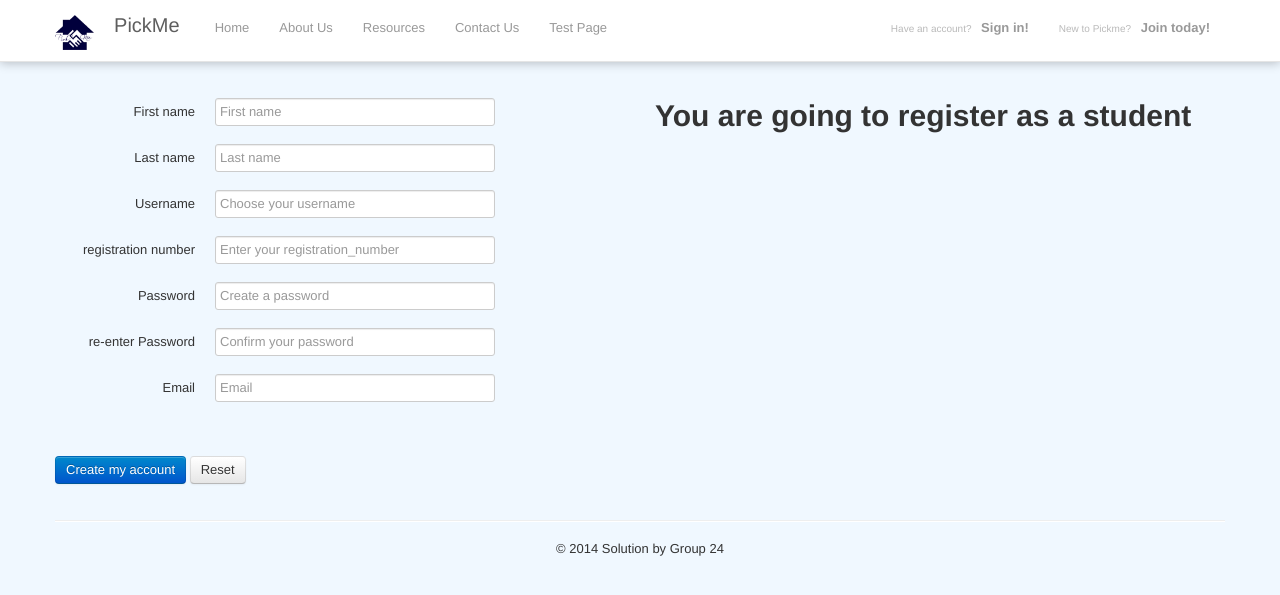
After one commit to alokawimalarathne/pkme, a PHP site: page /studentSignup.php in a window 1280 px wide. The commit adds this page. Shown: the top 595 px of the page. Run offline with PHP 8.4, Linux system fonts and the light colour scheme; data comes from the database, SQL or seed files in the repository; data that the repository does not hold is empty; some libraries are stand-ins or nearby versions.

Commit message:
nimesh forms for 3 user levels

```diff
--- a/header.php
+++ b/header.php
@@ -73,7 +73,7 @@
 		<?php } else { ?>
 		<ul class="nav pull-right">
 			<li><a href="login.php" class="signup-link"><em><?php _e('Have an account?'); ?></em> <strong><?php _e('Sign in!'); ?></strong></a></li>
-			<li><a href="sign_up.php" class="signup-link"><em><?php _e('New to Pickme?'); ?></em> <strong><?php _e('Join today!'); ?></strong></a></li>
+			<li><a href="login.php" class="signup-link"><em><?php _e('New to Pickme?'); ?></em> <strong><?php _e('Join today!'); ?></strong></a></li>
 		</ul>
 		<?php } ?>
 				</div>
--- a/home.php
+++ b/home.php
@@ -36,9 +36,12 @@
 					<?php } ?>
 				</div>
 			</div>
+          </div>
 			<hr>
+
 <div class="features">
 	<div class="row">
+
 
 	</div>
 
--- a/login.php
+++ b/login.php
@@ -13,6 +13,7 @@
 			<label for="usernamemail"><?php _e('Username or Email Address'); ?></label>
 				<div class="control">
 					<input id="usernamemail" name="usernamemail" type="text"/>
+                                        <a href="login.php"></a>
 				</div>
 			</div>
 			<input type="submit" class="hidden" name="forgotten">
@@ -52,7 +53,10 @@
 			<input type="checkbox" id="remember" name="remember"/><span><?php _e('Stay signed in'); ?></span>
 		</label>
 
-		<p class="signup"><a href="sign_up.php"><?php _e('New to Pickme? <strong>Join today!</strong>'); ?></a></p>
+		<p class="signup"><?php _e('New to Pickme? <strong>Join today!</strong>'); ?></a></p>
+                <p class="signup"><a href="studentSignup.php"><?php _e('Join as student'); ?></a></p>
+                <p class="signup"><a href="staffSignup.php"><?php _e('Join as staff'); ?></a></p>
+                <p class="signup"><a href="companySignup.php"><?php _e('Join as company'); ?></a></p>
 
 		<?php if ( !empty($pickme_integration->enabledMethods) ) : ?>
 
--- /dev/null
+++ b/studentSignup.php
@@ -0,0 +1,83 @@
+<?php include_once('classes/signup.class.php'); ?>
+<?php include_once('header.php'); ?>
+
+<div class="row">
+	<div class="span6">
+            <form class="form-horizontal" method="post" action="studentSignup.php" id="sign-up-form">
+			<fieldset>
+				<div class="control-group">
+					<label class="control-label" for="name"><?php _e('First name'); ?></label>
+					<div class="controls">
+						<input type="text" class="input-xlarge" id="name" name="name" value="<?php echo $signUp->getPost('name'); ?>" placeholder="<?php _e('First name'); ?>">
+					</div>
+
+                                </div>
+
+				<div class="control-group">
+					<label class="control-label" for="lname"><?php _e('Last name'); ?></label>
+					<div class="controls">
+						<input type="text" class="input-xlarge" id="lname" name="lname" value="<?php echo $signUp->getPost('lname'); ?>" placeholder="<?php _e('Last name'); ?>">
+					</div>
+				</div>
+
+				<div class="control-group" id="usrCheck">
+					<label class="control-label" for="username"><?php _e('Username'); ?></label>
+					<div class="controls">
+						<input type="text" class="input-xlarge" id="username" name="username" maxlength="15" value="<?php echo $signUp->getPost('username'); ?>" placeholder="<?php _e('Choose your username'); ?>">
+					</div>
+                                </div>
+
+                                <div class="control-group" id="usrCheck">
+					<label class="control-label" for="registration_number"><?php _e('registration number'); ?></label>
+					<div class="controls">
+						<input type="text" class="input-xlarge" id="registration_number" name="registration_number" maxlength="15" value="<?php echo $signUp->getPost('registration_number'); ?>" placeholder="<?php _e('Enter your registration_number'); ?>">
+					</div>
+				</div>
+				<div class="control-group">
+					<label class="control-label" for="password"><?php _e('Password'); ?></label>
+					<div class="controls">
+						<input type="password" class="input-xlarge" id="password" name="password" placeholder="<?php _e('Create a password'); ?>">
+					</div>
+				</div>
+				<div class="control-group">
+					<label class="control-label" for="password_confirm"><?php _e('re-enter Password'); ?></label>
+					<div class="controls">
+						<input type="password" class="input-xlarge" id="password_confirm" name="password_confirm" placeholder="<?php _e('Confirm your password'); ?>">
+					</div>
+				</div>
+				<div class="control-group">
+					<label class="control-label" for="email"><?php _e('Email'); ?></label>
+					<div class="controls">
+						<input type="email" class="input-xlarge" id="email" name="email" value="<?php echo $signUp->getPost('email'); ?>" placeholder="<?php _e('Email'); ?>">
+					</div>
+				</div>
+
+				<div class="control-group">
+					<?php $signUp->profileSignUpFields(); ?>
+				</div>
+
+				<div class="control-group">
+					<?php $signUp->doCaptcha(true); ?>
+				</div>
+
+			</fieldset>
+			<input type="hidden" name="token" value="<?php echo $_SESSION['pickme']['token']; ?>"/>
+			<button type="submit" class="btn btn-primary"><?php _e('Create my account'); ?></button>
+                        <button class="btn">Reset</button>
+		</form>
+	</div>
+	<div class="span6">
+		<h1><?php _e('You are going to register as a student'); ?></h1>
+		<p><?php _e(''); ?></p>
+		<h2><?php _e(''); ?></h2>
+		<p><?php _e(''); ?></p>
+	</div>
+</div>
+
+<?php include_once('footer.php'); ?><?php
+
+/*
+ * To change this license header, choose License Headers in Project Properties.
+ * To change this template file, choose Tools | Templates
+ * and open the template in the editor.
+ */
```
Also changed, not shown: companySignup.php (added, +79 -0 lines), nbproject/project.xml (added, +9 -0 lines), staffSignup.php (added, +84 -0 lines), images/company.jpg (added), 1 other file.
